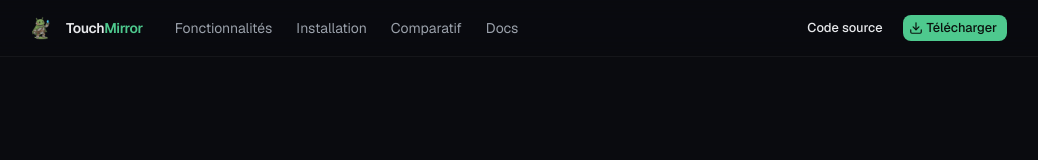
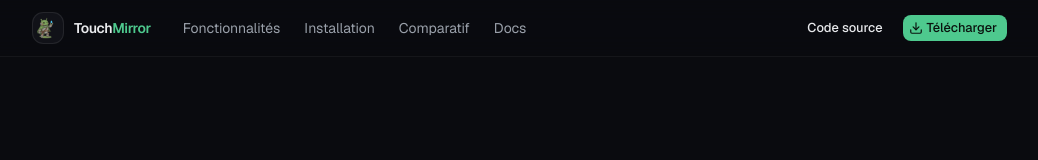
Before and after one commit to shinzarou-eng/TouchMirror, a Next.js app: page / in a window 1280 px wide. Shown: the top 160 px of the page, without its empty margins (120-1158 px from the left). Built offline with nearby package versions, Linux system fonts and the light colour scheme; no server answers.

Commit message:
Feature mascot in TouchMirror brand lockup

```diff
--- a/components/site-footer.tsx
+++ b/components/site-footer.tsx
@@ -38,7 +38,9 @@ export function SiteFooter() {
         <div className="grid gap-10 sm:grid-cols-[1.4fr_1fr_1fr_1fr]">
           <div>
             <div className="flex items-center gap-2">
-              <Image src="/images/mascot.png" alt="" width={22} height={22} className="rounded-md" />
+              <span className="flex size-7 items-center justify-center rounded-md border border-border bg-card p-1">
+                <Image src="/images/mascot.png" alt="Mascotte TouchMirror" width={22} height={22} className="size-full rounded object-cover" />
+              </span>
               <span className="text-sm font-semibold tracking-tight">
                 Touch<span className="text-primary">Mirror</span>
               </span>
--- a/components/site-header.tsx
+++ b/components/site-header.tsx
@@ -16,8 +16,10 @@ export function SiteHeader() {
   return (
     <header className="sticky top-0 z-50 border-b border-border/60 bg-background/75 backdrop-blur-lg backdrop-saturate-150">
       <div className="mx-auto flex h-14 max-w-5xl items-center gap-2 px-6">
-        <Link href="#top" className="flex items-center gap-2.5">
-          <Image src="/images/mascot.png" alt="" width={24} height={24} className="rounded-md" priority />
+        <Link href="#top" className="flex items-center gap-2.5" aria-label="TouchMirror, accueil">
+          <span className="flex size-8 items-center justify-center rounded-lg border border-border bg-card p-1">
+            <Image src="/images/mascot.png" alt="Mascotte TouchMirror" width={24} height={24} className="size-full rounded-md object-cover" priority />
+          </span>
           <span className="text-sm font-semibold tracking-tight">
             Touch<span className="text-primary">Mirror</span>
           </span>
```
